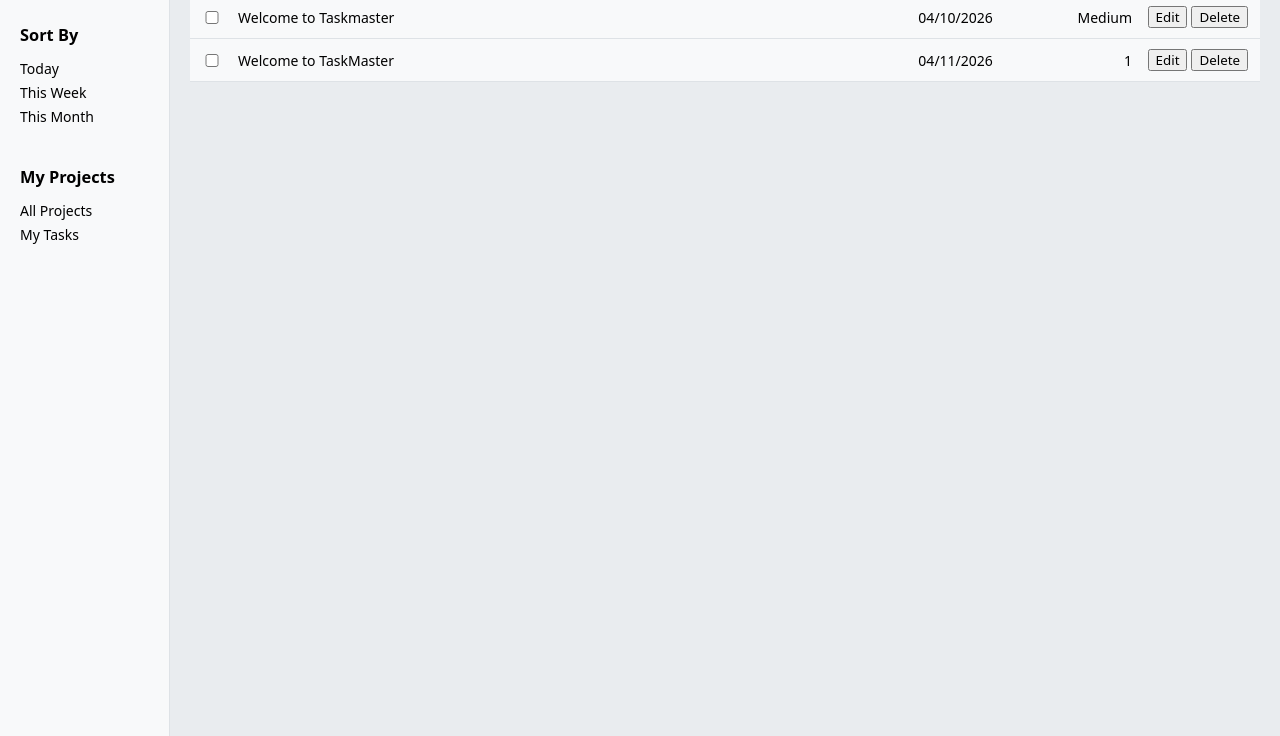
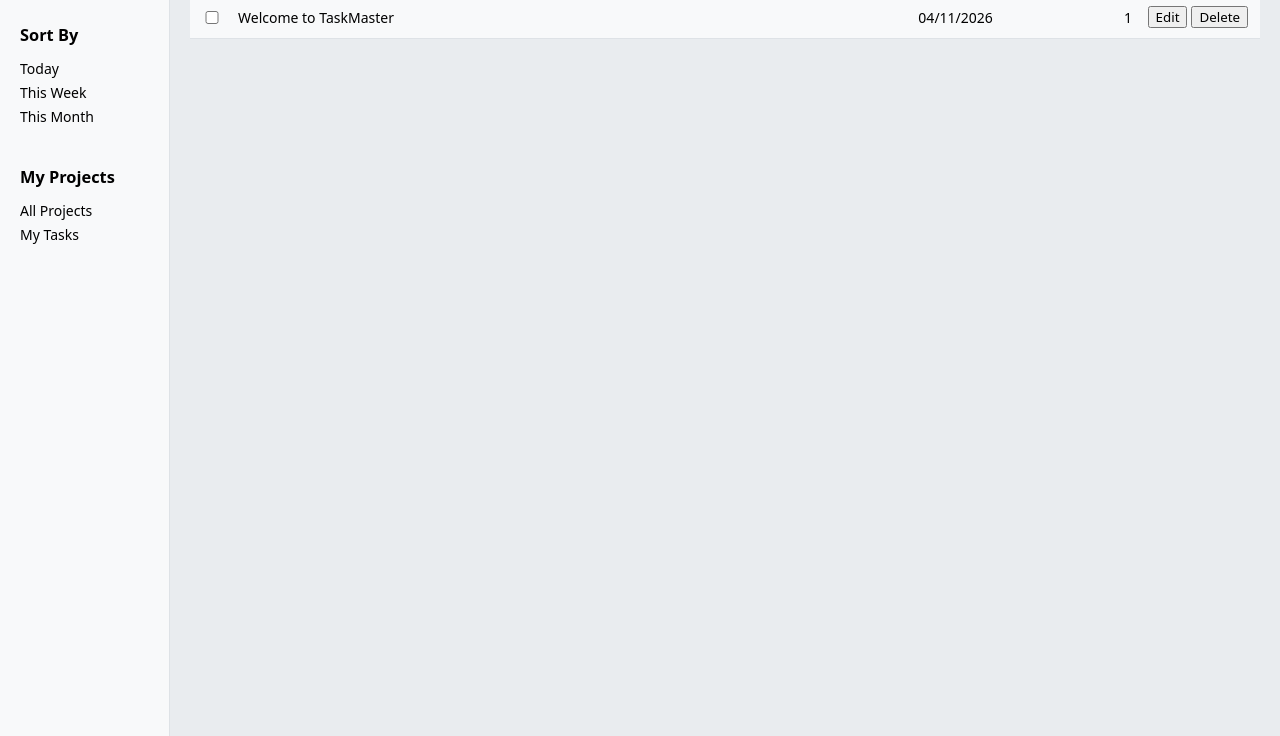
Before and after one commit to filip-writes-code/to-do-app, a website built with webpack: page src/template.html in a window 1280 px wide. Shown: the part 64-800 px from the top of the page. Built offline with nearby package versions, Linux system fonts and the light colour scheme.

Commit message:
Html template rework

```diff
--- a/src/styles.css
+++ b/src/styles.css
@@ -32,12 +32,15 @@
     margin-bottom: 8px;
 }
 
-.nav-bar, .content {
+.nav-bar, .content-wrapper {
     padding: 20px;
 }
 
+.content-wrapper {
+    background-color: #e9ecef;
+}
+
 .content {
-    background-color: #e9ecef;
     display: flex;
     flex-direction: column;
 }
--- a/src/template.html
+++ b/src/template.html
@@ -23,7 +23,7 @@
                 <p>My Tasks</p>
             </div>
         </div>
-        <div class="content">
+        <div class="content-wrapper">
             <div class="task-wrapper">
                 <div class="tasks-header task">
                     <div class="completed"></div>
@@ -33,19 +33,7 @@
                     <div class="actions"></div>
                 </div>
             </div>
-            <div class="task-wrapper">
-                <div class="task">
-                    <input type="checkbox">
-                    <div class="title">Welcome to Taskmaster</div>
-                    <div class="due-date">04/10/2026</div>
-                    <div class="priority">Medium</div>
-                    <div class="actions">
-                        <button>Edit</button>
-                        <button>Delete</button>
-                    </div>
-                </div>
-                <!-- <div class="description">This is an example task.</div> -->
-            </div>
+            <div class="content"></div>
         </div>
     </div>
 </body>
```
